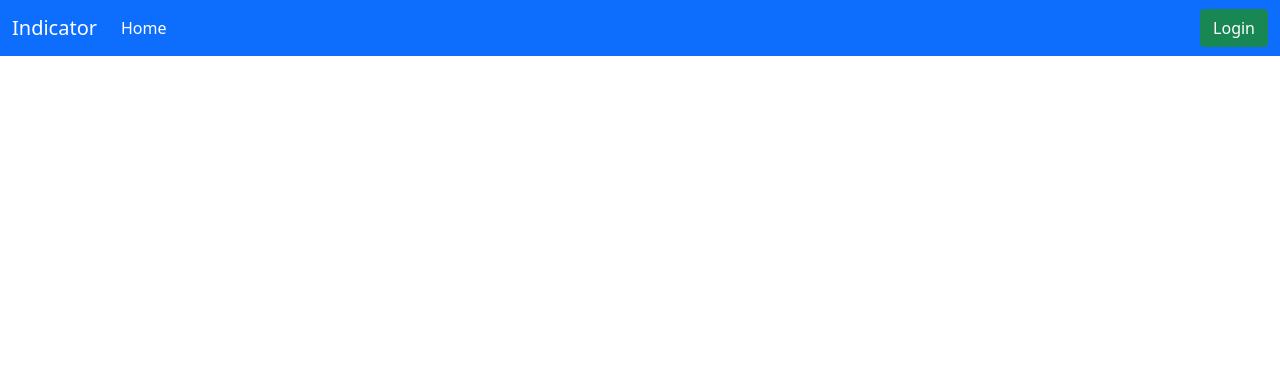
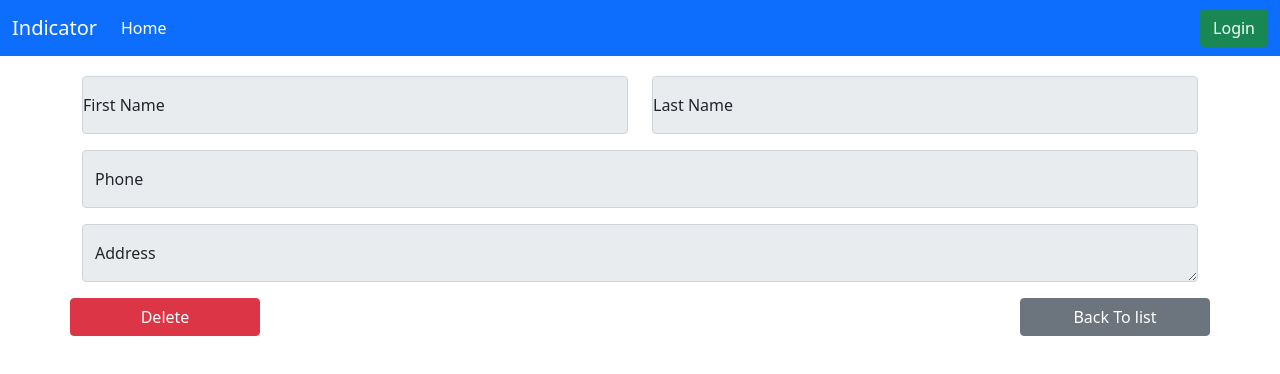
Before and after one commit to TrellixVulnTeam/indicator-frondend_LTGK, an Angular app: page /customer/delete/1 in a window 1280 px wide. Before the commit this address led to /. Shown: the top 374 px of the page. Built offline with nearby package versions, Linux system fonts and the light colour scheme; no server answers.

Commit message:
Compelete Crud Customer

```diff
--- a/src/app/app-routing.module.ts
+++ b/src/app/app-routing.module.ts
@@ -4,6 +4,7 @@ import { AdminComponent } from './admin/admin.component';
 import { ForbiddenComponent } from './forbidden/forbidden.component';
 import { HomeComponent } from './home/home.component';
 import { CarInformationIndexComponent } from './indicator/common/carInformation/car-information-index/car-information-index.component';
+import { CustomerDetailComponent } from './indicator/common/customer/customer-detail/customer-detail.component';
 import { CustomerEditableComponent } from './indicator/common/customer/customer-editable/customer-editable.component';
 import { CustomerIndexComponent } from './indicator/common/customer/customer-index/customer-index.component';
 import { FreightRateIndexComponent } from './indicator/common/freightRate/freight-rate-index/freight-rate-index.component';
@@ -23,6 +24,8 @@ const routes: Routes = [
   { path: 'order/index', component: OrderIndexComponent },
   { path: 'customer/index', component: CustomerIndexComponent },
   { path: 'customer/create', component: CustomerEditableComponent },
+  { path: 'customer/edit/:id', component: CustomerEditableComponent },
+  { path: 'customer/delete/:id', component: CustomerDetailComponent },
   { path: 'carInformation/index', component: CarInformationIndexComponent },
   { path: 'freightRate/index', component: FreightRateIndexComponent },
 ];
--- a/src/app/app.module.ts
+++ b/src/app/app.module.ts
@@ -25,6 +25,7 @@ import { FreightRateIndexComponent } from './indicator/common/freightRate/freigh
 import { FreightRateEditableComponent } from './indicator/common/freightRate/freight-rate-editable/freight-rate-editable.component';
 import { CustomerEditableComponent } from './indicator/common/customer/customer-editable/customer-editable.component';
 import { CustomerIndexComponent } from './indicator/common/customer/customer-index/customer-index.component';
+import { CustomerDetailComponent } from './indicator/common/customer/customer-detail/customer-detail.component';
 
 @NgModule({
   declarations: [
@@ -44,7 +45,8 @@ import { CustomerIndexComponent } from './indicator/common/customer/customer-ind
     FreightRateIndexComponent,
     FreightRateEditableComponent,
     CustomerEditableComponent,
-    CustomerIndexComponent
+    CustomerIndexComponent,
+    CustomerDetailComponent
   ],
   imports: [
     BrowserModule,
--- /dev/null
+++ b/src/app/indicator/common/customer/customer-detail/customer-detail.component.html
@@ -0,0 +1,33 @@
+<form style="padding: 20px 0;">
+    <div class="container">
+        <div class="row">
+            <div class="col form-floating mb-3">
+                <input name="firstName" [(ngModel)]="customer.firstName" type="text" class="form-control" id="firstName"
+                    placeholder="firstName" disabled>
+                <label for="firstName">First Name</label>
+            </div>
+            <div class="col form-floating mb-3">
+                <input name="lastName" [(ngModel)]="customer.lastName" type="text" class="form-control" id="lastName"
+                    placeholder="lastName" disabled>
+                <label for="lastName">Last Name</label>
+                <div class="valid-feedback">
+                </div>
+            </div>
+        </div>
+        <div class="form-floating mb-3">
+            <input name="phone" [(ngModel)]="customer.phone" type="number" class="form-control" id="phone"
+                placeholder="phone" disabled>
+            <label for="phone">Phone</label>
+        </div>
+        <div class="form-floating mb-3">
+            <textarea name="address" [(ngModel)]="customer.address" class="form-control" id="address"
+                placeholder="address" disabled></textarea>
+            <label for="address">Address</label>
+        </div>
+        <div class="row">
+            <button (click)="delete()" type="submit" class="col-2 btn btn-danger">Delete</button>
+            <span class="col-8"></span>
+            <button (click)="backToList()" type="submit" class="col-2 btn btn-secondary">Back To list</button>
+        </div>
+    </div>
+</form>
--- /dev/null
+++ b/src/app/indicator/common/customer/customer-detail/customer-detail.component.ts
@@ -0,0 +1,40 @@
+import { Component, OnInit } from '@angular/core';
+import { ActivatedRoute, Router } from '@angular/router';
+import { Customer } from 'src/app/indicator/models/common/customer.model';
+import { CustomerService } from 'src/app/indicator/services/customer.service';
+
+@Component({
+  selector: 'app-customer-detail',
+  templateUrl: './customer-detail.component.html'
+})
+export class CustomerDetailComponent implements OnInit {
+
+  customer: Customer = new Customer();
+
+  constructor(private route: Router,private activateRoute: ActivatedRoute,private customerService: CustomerService) {
+
+  }
+
+  ngOnInit(): void {
+    let id = this.activateRoute.snapshot.paramMap.get("id");
+    this.customerService.getbyId(id).subscribe(data => {
+      this.customer =data;
+      },err =>{
+        console.log(err)
+      })
+  }
+
+  backToList() {
+    this.route.navigate(['customer/index'])
+  }
+
+  delete() {
+    this.customerService.delete(this.customer.id).subscribe(data => {
+      console.log(data);
+      this.route.navigate(['customer/index'])
+    }, err => {
+      console.log(err)
+    })
+  }
+
+}
--- a/src/app/indicator/common/customer/customer-editable/customer-editable.component.html
+++ b/src/app/indicator/common/customer/customer-editable/customer-editable.component.html
@@ -21,7 +21,8 @@
             <label for="address">Address</label>
         </div>
         <div class="row">
-            <button (click)="create()" type="submit" class="col-2 btn btn-primary">Create</button>
+            <button *ngIf="editMode == false" (click)="create()" type="submit" class="col-2 btn btn-primary">Create</button>
+            <button *ngIf="editMode" (click)="edit()" type="submit" class="col-2 btn btn-primary">Edit</button>
             <span class="col-8"></span>
             <button (click)="backToList()" type="submit" class="col-2 btn btn-secondary">Back To list</button>
         </div>
--- a/src/app/indicator/common/customer/customer-editable/customer-editable.component.ts
+++ b/src/app/indicator/common/customer/customer-editable/customer-editable.component.ts
@@ -1,7 +1,8 @@
 import { Component, OnInit } from '@angular/core';
-import {  Router } from '@angular/router';
+import { ActivatedRoute, Router } from '@angular/router';
 import { Customer } from 'src/app/indicator/models/common/customer.model';
 import { CustomerService } from 'src/app/indicator/services/customer.service';
+import 'src/app/indicator/services/shared.service';
 
 @Component({
   selector: 'app-customer-editable',
@@ -10,23 +11,48 @@ import { CustomerService } from 'src/app/indicator/services/customer.service';
 export class CustomerEditableComponent implements OnInit {
 
   customer: Customer = new Customer();
+  editMode: boolean = false;
 
-  constructor(private route: Router,private customerService: CustomerService) {
+  constructor(private route: Router, private activateRoute: ActivatedRoute, private customerService: CustomerService) {
+    let id = +this.activateRoute.snapshot.paramMap.get("id")
 
+    if (id.isDefined()) {
+      this.editMode = true;
+      this.getById(id);
+    }
   }
 
   ngOnInit(): void {
   }
 
-  create(){
+  getById(id: number) {
+    this.customerService.getbyId(id).subscribe(data => {
+      this.customer = data;
+    }, err => {
+      console.log(err)
+    })
+  }
+
+  create() {
     this.customerService.create(this.customer).subscribe(data => {
       console.log(data);
-      this.route.navigate(['customer/index'])},err =>{
-        console.log(err)
-      })
+      this.route.navigate(['customer/index'])
+    }, err => {
+      console.log(err)
+    })
+  }
+
+  edit() {
+    this.customerService.edit(this.customer).subscribe(data => {
+      console.log(data);
+      this.route.navigate(['customer/index'])
+    }, err => {
+      console.log(err)
+    })
   }
 
   backToList() {
     this.route.navigate(['customer/index'])
   }
+
 }
--- a/src/app/indicator/common/customer/customer-index/customer-index.component.html
+++ b/src/app/indicator/common/customer/customer-index/customer-index.component.html
@@ -22,7 +22,7 @@
                 <td scope="row">{{row + 1}}</td>
                 <td>
                     <a href="/customer/delete/{{customer.id}}" class="material-icons btn btn-danger" role="button">delete</a>
-                    <a href="/customer/create" class="material-icons btn btn-primary" role="button">edit</a>
+                    <a href="/customer/edit/{{customer.id}}" class="material-icons btn btn-primary" role="button">edit</a>
                 </td>
                 <td>{{customer.firstName}}</td>
                 <td>{{customer.lastName}}</td>
--- a/src/app/indicator/services/base.service.ts
+++ b/src/app/indicator/services/base.service.ts
@@ -20,4 +20,6 @@ export class BaseService {
       }
     )
   }
+
+
 }
--- a/src/app/indicator/services/customer.service.ts
+++ b/src/app/indicator/services/customer.service.ts
@@ -20,11 +20,19 @@ export class CustomerService extends BaseService {
     return this.http.post(url+"create",customer,{headers: this.getHeaders});
   }
 
-  delete(customer: Customer): Observable<any>{
-    return this.http.delete(url+"delete/"+customer.id,{headers: this.getHeaders});
+  edit(customer: Customer): Observable<any>{
+    return this.http.post(url+"edit",customer,{headers: this.getHeaders});
+  }
+
+  delete(id: any): Observable<any>{
+    return this.http.delete(url+"delete/"+id,{headers: this.getHeaders});
   }
 
   index(): Observable<any>{
     return this.http.get(url +"getList")
   }
+
+  getbyId(id: any): Observable<any>{
+    return this.http.get(url +"getById/"+id)
+  }
 }
--- /dev/null
+++ b/src/app/indicator/services/shared.service.ts
@@ -0,0 +1,18 @@
+
+declare global {
+    interface Number {
+        isDefined(): boolean;
+    }
+}
+
+Number.prototype.isDefined = function (): boolean {
+    let hasValue: boolean = true;
+
+    if (Number(this) == null || Number(this) == undefined || Number(this) == 0) {
+        hasValue = false;
+    }
+
+    return hasValue;
+}
+
+export { };
```
